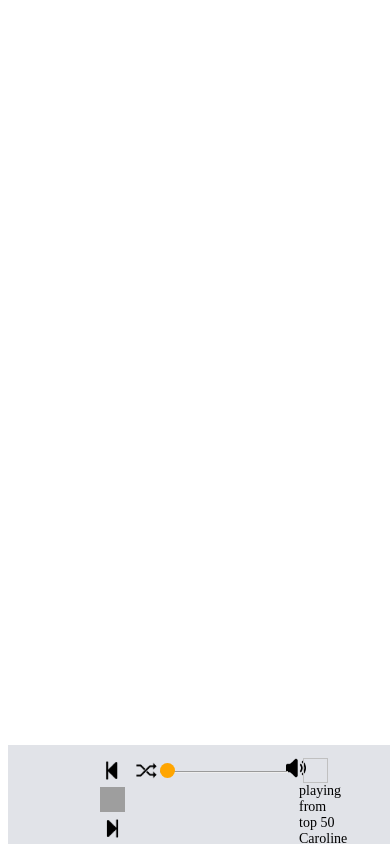
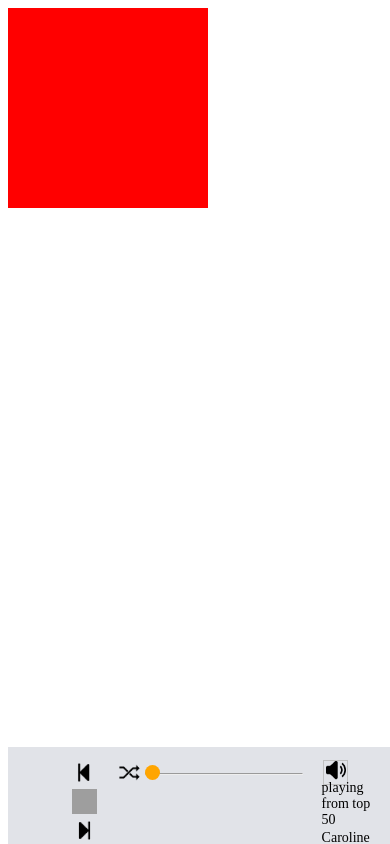
Before and after one commit to JahazielGuzman/web-dev-projects, a PHP site: page /index.html in a window 390 px wide. Run offline with PHP 8.4, Linux system fonts and the light colour scheme; some libraries are stand-ins or nearby versions; grey boxes are pictures that could not be loaded.

Commit message:
fixed some formatting on the player, no media queries yet

```diff
--- a/soundscape/css/player-style.css
+++ b/soundscape/css/player-style.css
@@ -9,7 +9,7 @@
 
 .player-body {
 
-    width: 65%;
+    width: 80%;
     margin: 0px auto;
     height: 50px;
 }
@@ -52,7 +52,7 @@
 
     width: 20px;
     height: 20px;
-    margin: 0px auto;
+    margin-left: 25px;
 }
 
 .slider {
@@ -82,6 +82,11 @@
     z-index: 5;
 }
 
+.current-song-information {
+
+    width: 20%;
+}
+
 .current-song-information > * {
 
     float: left;
@@ -93,3 +98,31 @@
     font-size: 14px;
     margin: 0px;
 }
+
+.song-information-text {
+    margin-left: 5px;
+}
+
+.song-info {
+
+    display: none;
+}
+
+#playlist-name {
+
+    margin-top: -5px;
+    margin-bottom: 2px;
+}
+
+.song-box {
+
+    width: 200px;
+    height: 200px;
+    background-color: red;
+}
+
+.cover-art {
+
+    width: 100%;
+    height: 100%;
+}
--- a/soundscape/index.html
+++ b/soundscape/index.html
@@ -11,8 +11,12 @@
 <body>
 
 
-	<div>
-
+	<div class="song-list">
+		<div class="song-box">
+			<img class="song-info cover-art">
+			<span class="song-info">unknown</span>
+			<span class="song-info">steppin out</span>
+		</div>
 	</div>
 
 	<div class="player-box" id="music-player">
@@ -20,8 +24,11 @@
 		<div class="player-body">
 			<div class="audio-control-box">
 				<img src="images/back.png">
-				<a id="play-button" name="music/steppin-out.mp3"><img src="images/play.png"></a>
+				<a class="play-button" name="music/steppin-out.mp3"><img src="images/play.png"></a>
 				<img src="images/forward.png">
+				<span class="song-info"><img src=""></span>
+				<span class="song-info">unknown</span>
+				<span class="song-info">steppin out</span>
 			</div>
 			<div class="audio-control-box playback-control-box">
 				<img src="images/shuffle.png">
--- a/soundscape/js/audio-player.js
+++ b/soundscape/js/audio-player.js
@@ -6,6 +6,9 @@ var duration = null;
 var seekAnimation = null;
 var seekerElem = null;
 var slideBarElem = null;
+var artistName;
+var coverArt;
+var songName;
 
 $(document).ready(function () {
 
@@ -32,14 +35,13 @@ $(document).ready(function () {
 function pressPlay(playerElem) {
 
 	var playButtons = document.getElementsByClassName("play-button");
-	var song = null;
-
+	console.log(playButtons);
 	for (var i = 0; i < playButtons.length; i ++) {
 
-		song = playButton.name;
 
-		playButtons[i].addEventListener("click", function () {
+		playButtons[i].addEventListener("click", function (event) {
 
+			var song = event.currentTarget.name;
 			pressPlayCallback(playerElem, song);
 		});
 	}
@@ -65,10 +67,12 @@ function pressPlayCallback(playerElem, toPlay) {
 		The 3 sequantial song-info elements will hold the songCover, songName, and songArtist values. */
 
 		var songInfoElems = event.currentTarget.parentNode.getElementsByClassName("song-info");
+		artistName = document.getElementById("playlist-name");
+		songName = document.getElementById("song-name");
 
-		songCoverElem.src = songInfoElems[0].innerText;
-		artistName.innerText = songInfoElems[0].innerText;
-		songName.innerText = songInfoElems[0].innerText;
+		//songCoverElem.src = songInfoElems[0].innerText;
+		artistName.innerText = songInfoElems[1].innerText;
+		songName.innerText = songInfoElems[2].innerText;
 
 
 
```
